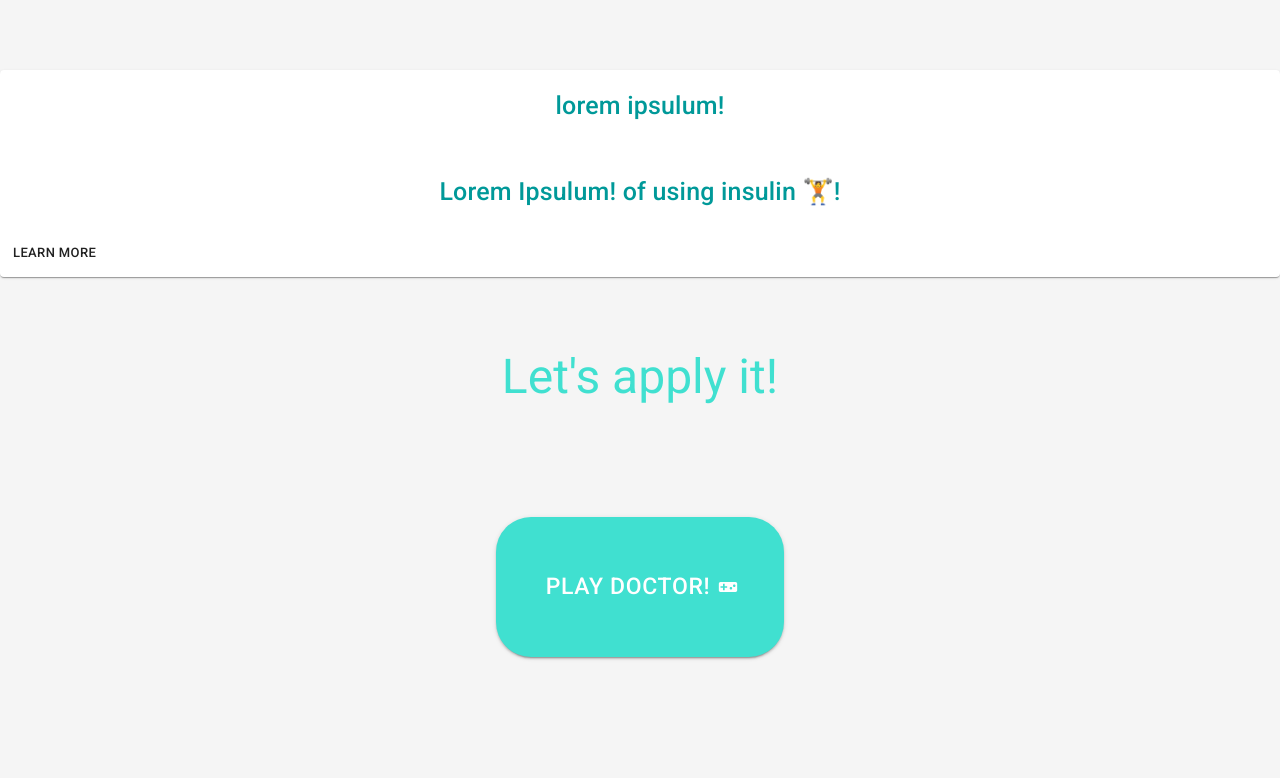
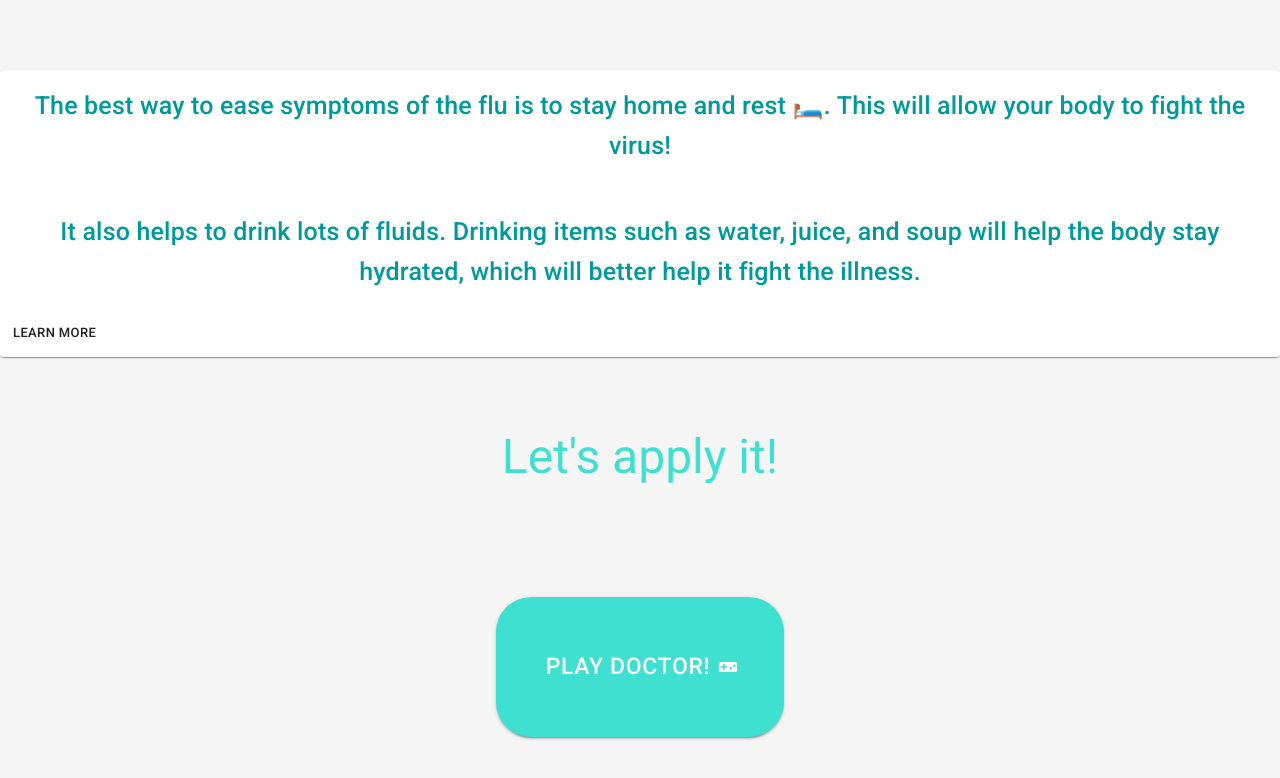
Before and after one commit to UnknownSilence/childhealthapp, a React (Create React App) app: page /flu in a window 1280 px wide. Shown: the part 1136-1914 px from the top of the page. Built offline with nearby package versions, Linux system fonts and the light colour scheme.

Commit message:
updated secondary info

```diff
--- a/src/pages/Influenza.js
+++ b/src/pages/Influenza.js
@@ -81,17 +81,21 @@ export default function Influenza() {
       <Card sx={{ minWidth: 275 }}>
         <CardContent>
           <Typography sx={{ fontSize: 20 }} gutterBottom>
-            <Typography variant="h6"> lorem ipsulum!</Typography>
+            <Typography variant="h6">
+               The best way to ease symptoms of the flu is to stay home and rest <Emoji symbol="🛏️" />.
+               This will allow your body to fight the virus!
+            </Typography>
             <Typography variant="h6">&nbsp;&nbsp;&nbsp;&nbsp;</Typography>
           </Typography>
           <Typography variant="h6" component="div">
-            Lorem Ipsulum! of using insulin <Emoji symbol="🏋️" />!
+            It also helps to drink lots of fluids. Drinking items such as water, juice, and
+            soup will help the body stay hydrated, which will better help it fight the illness.
           </Typography>
         </CardContent>
         <CardActions>
           <a
             target="_blank"
-            href="https://www.hopkinsmedicine.org/health/conditions-and-diseases/influenza/influenza-flu-in-children#:~:text=Influenza%20(flu)%20is%20a%20very,for%20less%20than%20a%20week."
+            href="https://www.webmd.com/cold-and-flu/coping-with-flu"
           >
             <Button size="small">Learn More</Button>
           </a>
```
